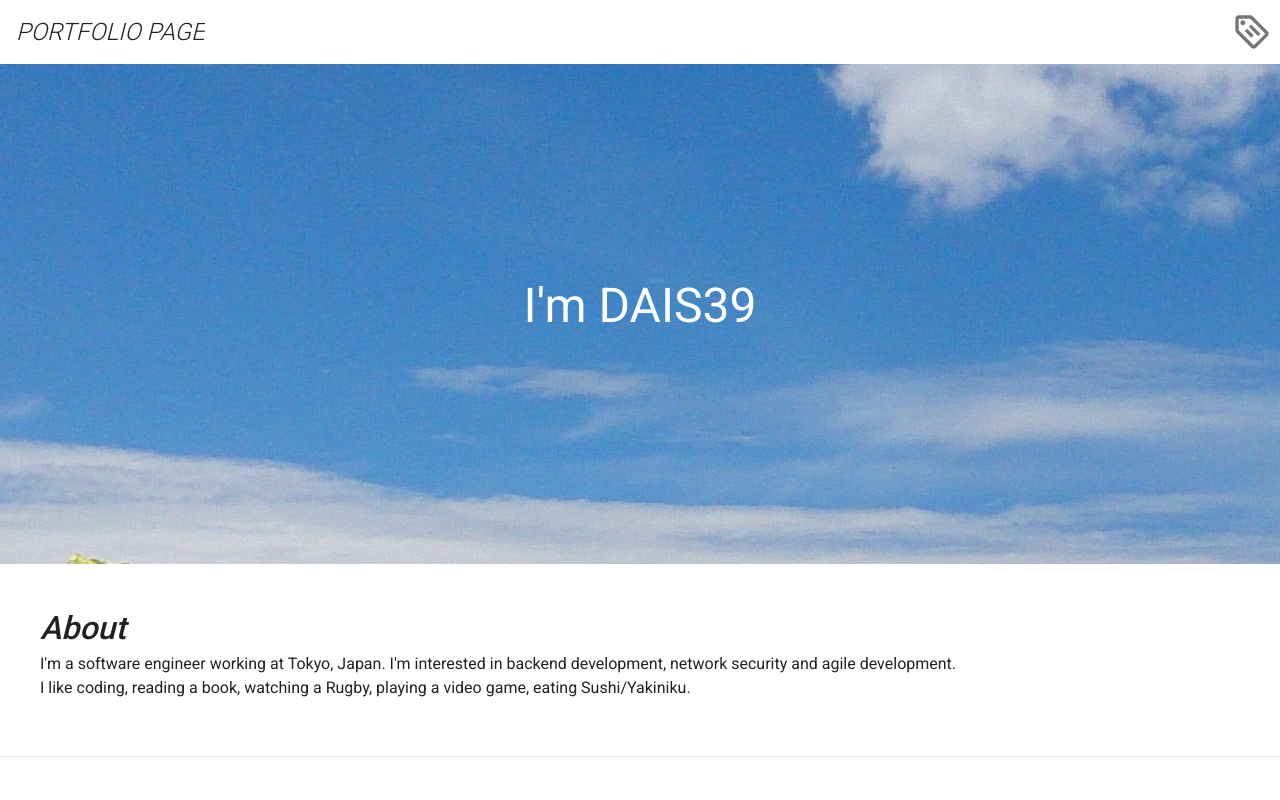
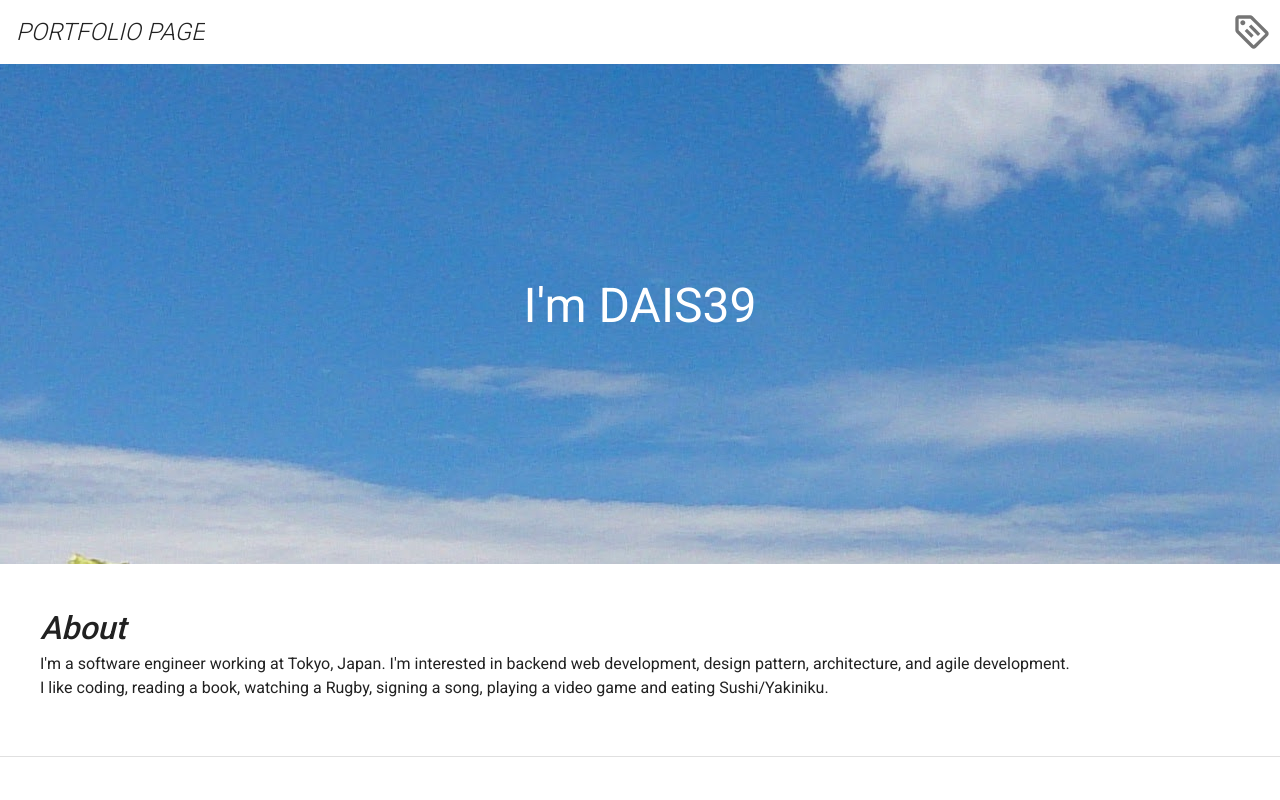
Before and after one commit to daisuzz/portfolio, a Vue app: page / in a window 1280 px wide. Shown: the top 800 px of the page. Built offline with nearby package versions, Linux system fonts and the light colour scheme.

Commit message:
Aboutを更新

```diff
--- a/src/components/DAbout.vue
+++ b/src/components/DAbout.vue
@@ -2,8 +2,8 @@
   <v-content class="mx-10 py-10">
     <h1 class="font-italic font-weight-medium">About</h1>
     <p>
-      I'm a software engineer working at Tokyo, Japan. I'm interested in backend development, network security and agile development.<br/>
-      I like coding, reading a book, watching a Rugby, playing a video game, eating Sushi/Yakiniku.
+      I'm a software engineer working at Tokyo, Japan. I'm interested in backend web development, design pattern, architecture, and agile development.<br/>
+      I like coding, reading a book, watching a Rugby, signing a song, playing a video game and eating Sushi/Yakiniku.
     </p>
   </v-content>
 </template>
```
